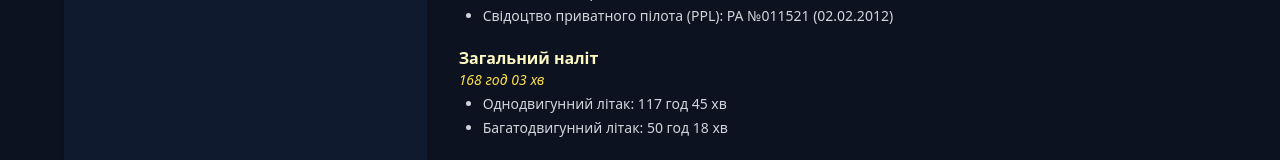
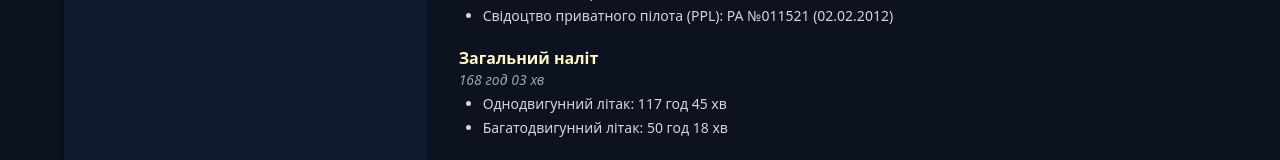
Before and after one commit to OKchesterOK/cv-landing, a React (Vite) app: page / in a window 1280 px wide. Shown: the part 1626-1786 px from the top of the page. Built offline with nearby package versions, Linux system fonts and the light colour scheme.

Commit message:
Update App.jsx

```diff
--- a/src/App.jsx
+++ b/src/App.jsx
@@ -147,11 +147,7 @@ export default function App() {
 
             <ListItem
               title="Загальний наліт"
-              subtitle={
-                <span className="italic text-yellow-300">
-                  168 год 03 хв
-                </span>
-              }
+              subtitle="168 год 03 хв"
               bullets={[
               'Однодвигунний літак: 117 год 45 хв',
               'Багатодвигунний літак: 50 год 18 хв'
```
